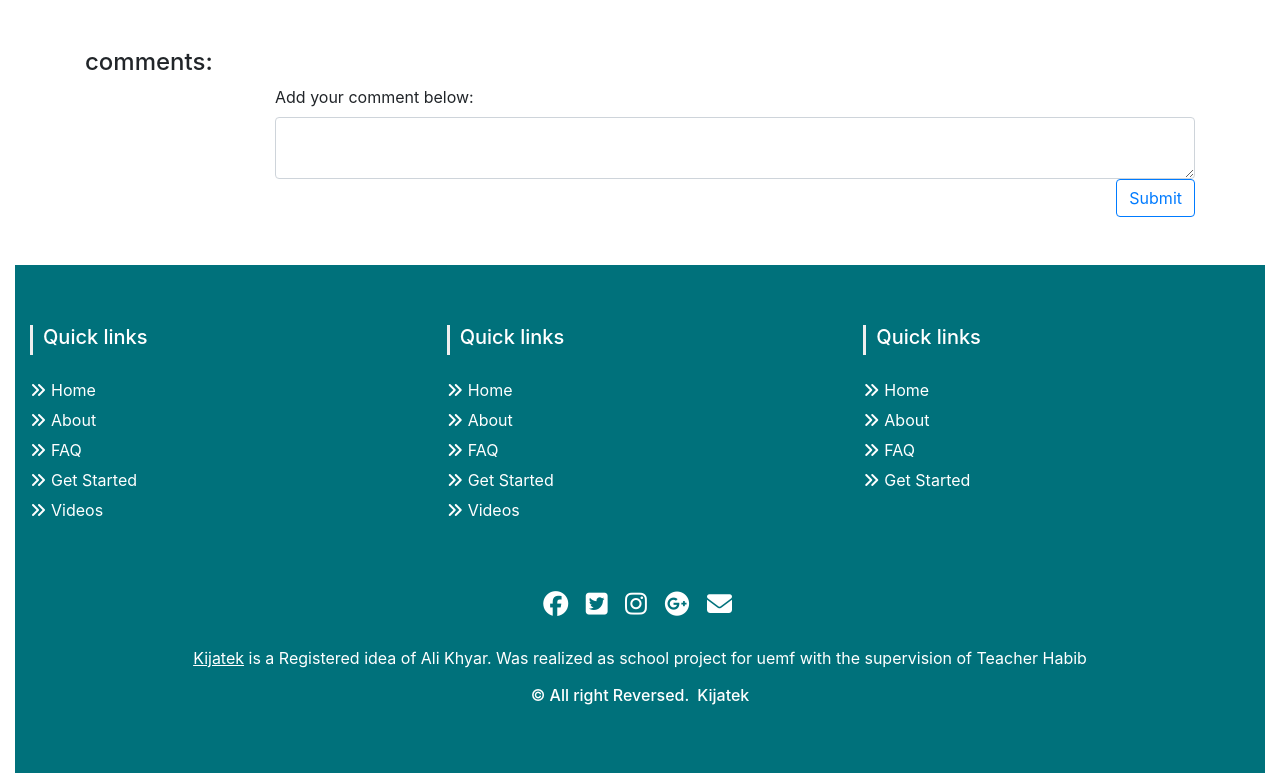
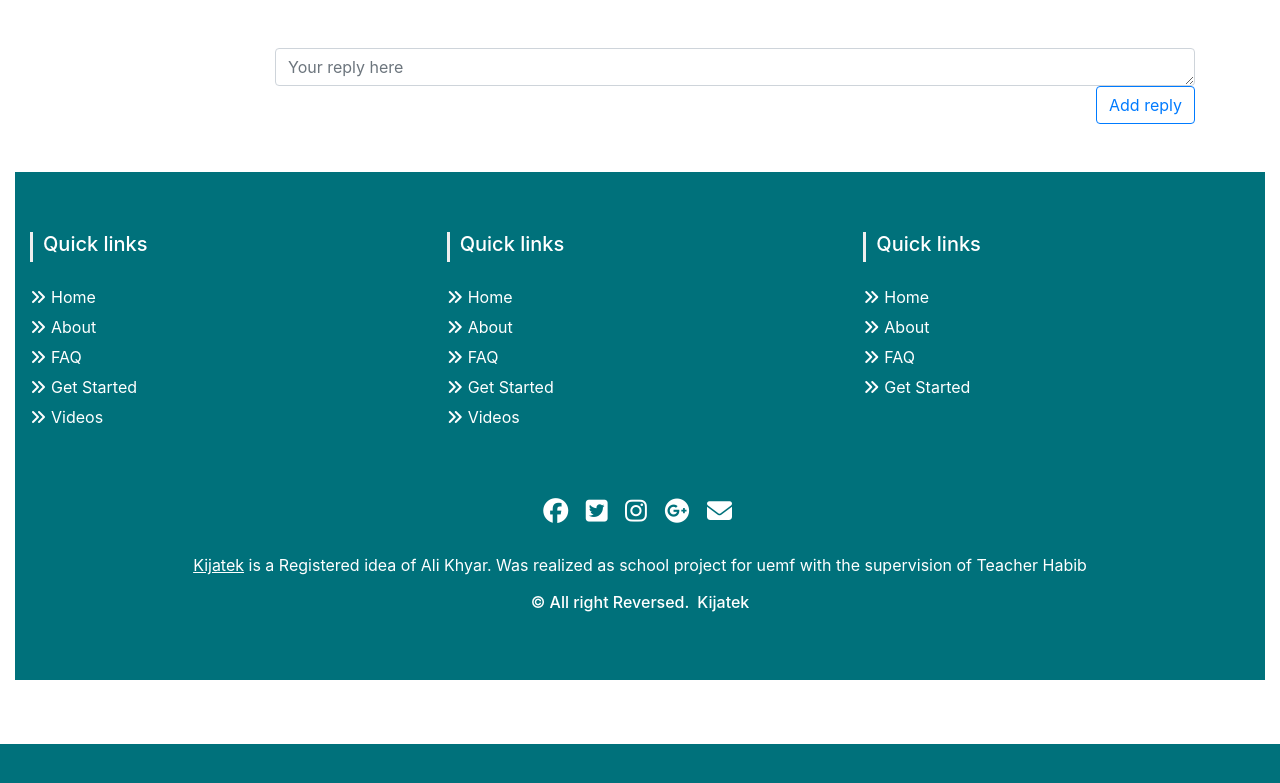
Before and after one commit to AliKhyar/kijatek, a Django app: template app/core/templates/core/test.html in a window 1280 px wide. Shown: the part 56-839 px from the top of the page. After the commit the page ends 800 px from the top, so only its background shows below. Run offline with Django 3.2, Linux system fonts and the light colour scheme; the template is opened without the code that fills it, so the values that code supplies are empty; some libraries are stand-ins or nearby versions.

Commit message:
changing comment form in test template by adding rown and comments in design

```diff
--- a/app/core/templates/core/test.html
+++ b/app/core/templates/core/test.html
@@ -15,36 +15,48 @@
 
 {% block content %}
 <div class="container">
-  <h4>comments:</h4>
+  <div class="row">
+    <!--submit comment area-->
+    <div class="col offset-2">
+      <form method="POST">
+        <div class="form-group">
+          <textarea class="form-control" id="exampleFormControlTextarea1" rows="1" placeholder="Your reply here"></textarea>
+          <button type="button" class="btn btn-outline-primary float-right">Add reply</button>
+        </div>
+      </form>
+    </div>
+    <!--end submit comment area-->
+  </div>
   <div class="row">
 
     {% for comment, replies in comments_replies.items%}
     <div class="col-11 offset-1 border border-dark mb-2">
       <div> <b>{{comment.user}}</b> said:</div>
-      <div class="row col-12 offset-1">
+      <div class="row col offset-1">
         <div class="p text-justify">{{comment.body}}</div>
       </div>
+
       {% for reply in replies%}
-      <div class="col-10 offset-2 border border-dark mb-1">
+      <div class="col-10 offset-1 border border-dark mb-1">
         <div> <b>{{reply.user}}</b> said:</div>
         <div class="p text-justify">{{reply.body}}</div>
 
       </div>
       {% endfor %}
+      <!--submit comment area-->
+      <div class="row-12 col-9 offset-2">
+        <form method="POST">
+          <div class="form-group">
 
+            <textarea class="form-control" id="exampleFormControlTextarea1" rows="1" placeholder="Your reply here"></textarea>
+            <button type="button" class="btn btn-outline-primary float-right">Add reply</button>
+          </div>
+        </form>
+      </div>
+      <!--end submit comment area-->
     </div>
     {% endfor %}
-    <!--submit comment area-->
-    <div class="row-cols-1 col offset-2">
-      <form method="POST">
-        <div class="form-group">
-          <label for="exampleFormControlTextarea1">Add your comment below:</label>
-          <textarea class="form-control" id="exampleFormControlTextarea1" rows="2"></textarea>
-          <button type="button" class="btn btn-outline-primary float-right">Submit</button>
-        </div>
-      </form>
-    </div>
-    <!--end submit comment area-->
+
   </div>
 </div>
 
```
